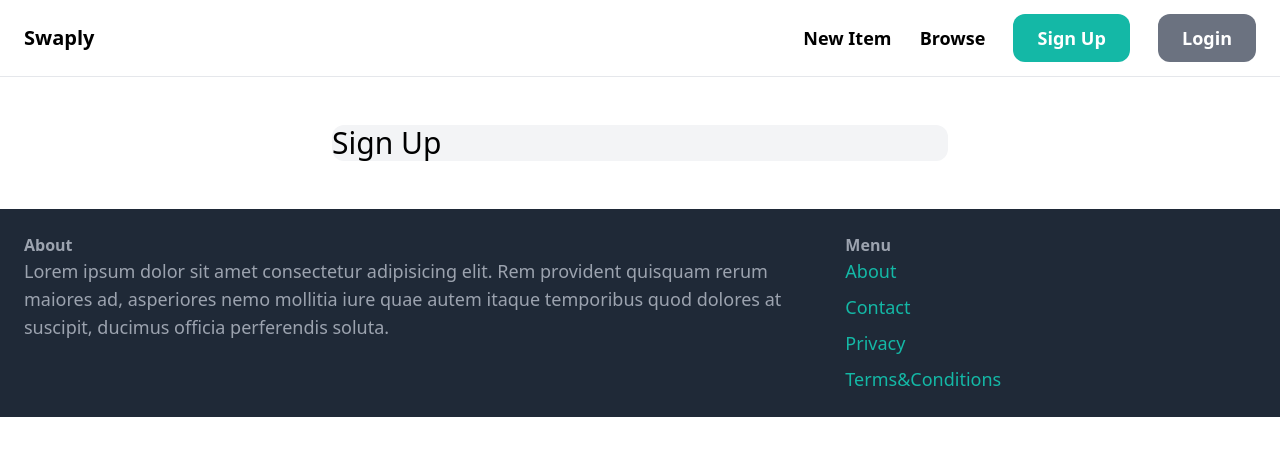
After one commit to MombinyaOmboga/Swaply, a Django app: page /signup/ in a window 1280 px wide. The commit adds this page. Shown: the top 456 px of the page. Run offline with Django 4.2, Linux system fonts and the light colour scheme; some libraries are stand-ins or nearby versions.

Commit message:
signup forms

```diff
--- a/Swaply/core/forms.py
+++ b/Swaply/core/forms.py
@@ -0,0 +1,8 @@
+from django import forms
+from django.contrib.auth.forms import UserCreationForm
+from django.contrib.auth.forms import User
+
+class SignUpForm(UserCreationForm):
+    class Meta:
+        model = User
+        fields = ('username','email','password1','password2')
--- a/Swaply/core/templates/core/base.html
+++ b/Swaply/core/templates/core/base.html
@@ -17,7 +17,7 @@
             <a href="#" class="text-lg font-semibold hover:text-gray-500">New Item</a>
             <a href="#" class="text-lg font-semibold hover:text-gray-500">Browse</a>
 
-            <a href="#" class="px-6 py-3 text-lg font-semibold bg-teal-500 text-white rounded-xl hover:bg-teal-700">Sign Up</a>
+            <a href="{% url 'core:signup' %}" class="px-6 py-3 text-lg font-semibold bg-teal-500 text-white rounded-xl hover:bg-teal-700">Sign Up</a>
             <a href="#" class="px-6 py-3 text-lg font-semibold bg-gray-500 text-white rounded-xl hover:bg-gray-700">Login</a>
 
 
--- /dev/null
+++ b/Swaply/core/templates/core/signup.html
@@ -0,0 +1,13 @@
+{% extends 'core/base.html' %}
+
+
+{% block title %}
+    Sign Up
+{% endblock title %}
+
+
+{% block content %}
+    <div class="w-1/2 my-6 mx-auto bg-gray-100 rounded-xl">
+        <h1 class="mb-6 text-3xl">Sign Up</h1>
+    </div>
+{% endblock content %}
--- a/Swaply/core/urls.py
+++ b/Swaply/core/urls.py
@@ -7,4 +7,5 @@ app_name = 'core'
 urlpatterns = [
     path('', views.index, name='index'),
     path('contact/', views.contact, name='contact'),
+    path('signup/', views.signup, name='signup')
 ]
--- a/Swaply/core/views.py
+++ b/Swaply/core/views.py
@@ -1,3 +1,4 @@
+from core.forms import SignUpForm
 from django.shortcuts import render
 from Items.models import Category, Item
 
@@ -10,3 +11,9 @@ def index(request):
 
 def contact(request):
     return render ( request , "core/contact.html" )
+
+def signup(request):
+    form = SignUpForm()
+
+    context = {'form':form}
+    return render(request, 'core/signup.html', context)
```
